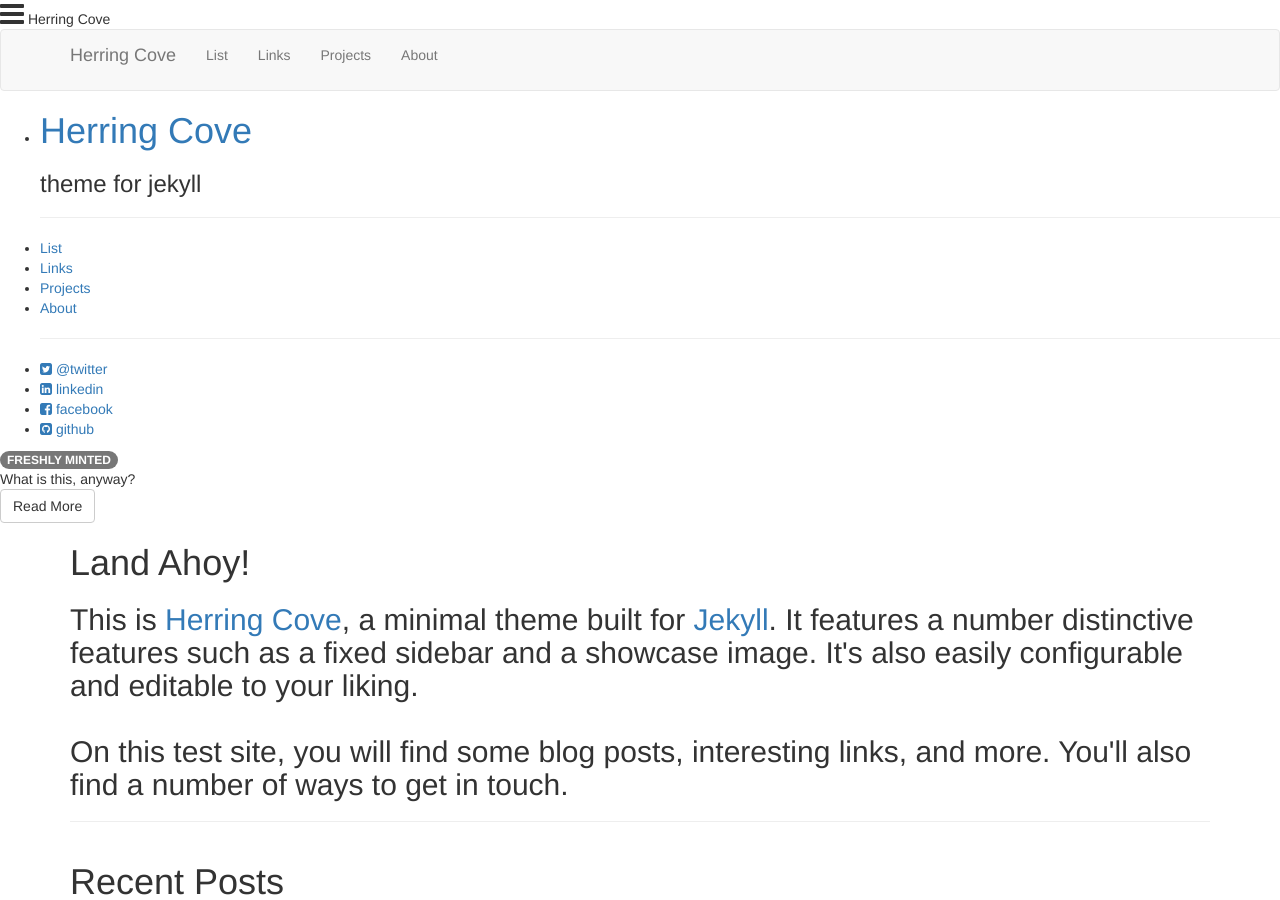
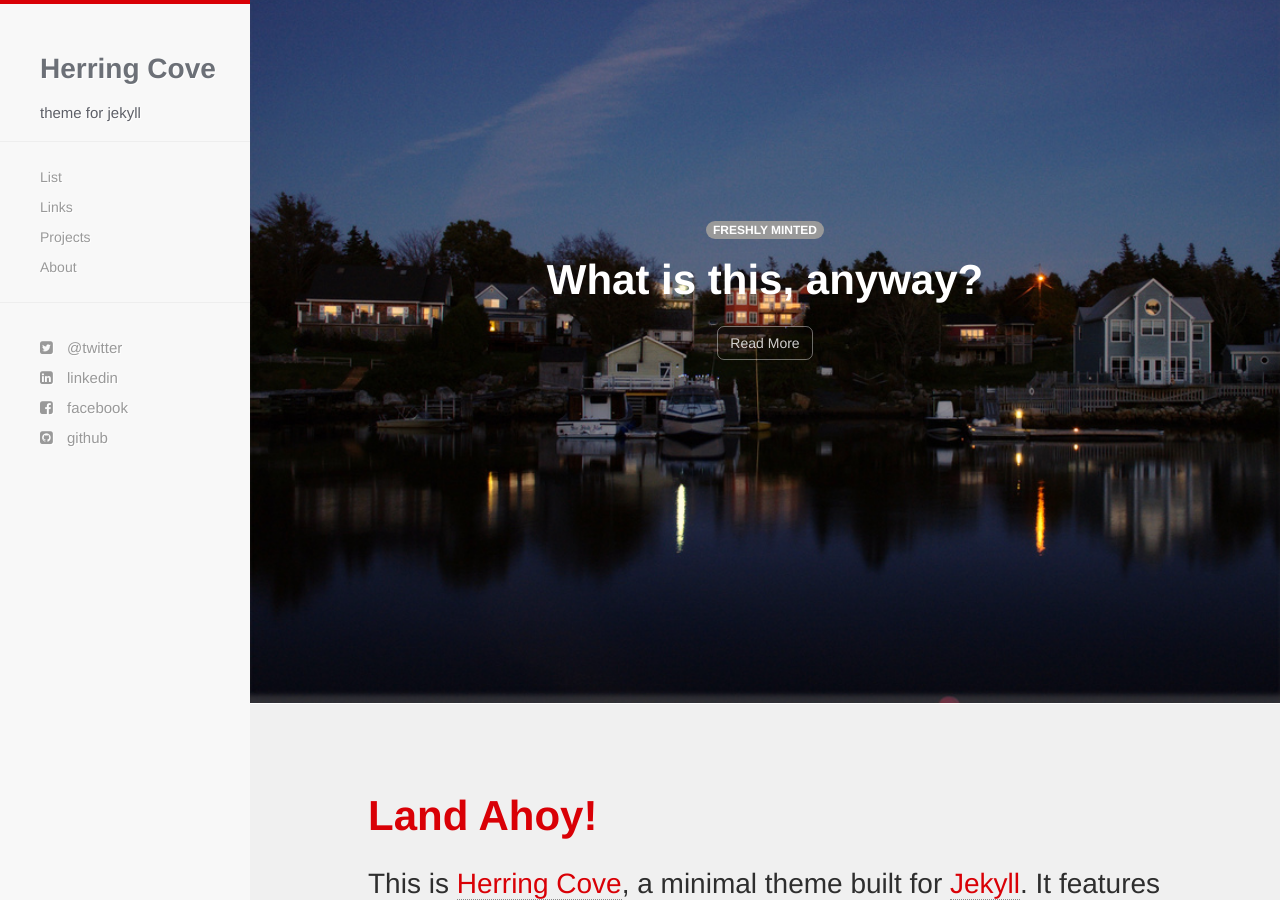
Before and after one commit to naffan2014/naffan2014.github.io, a Jekyll site: the page built from index.html, in a window 1280 px wide and 900 px high. Built offline with Jekyll 4.4.1, drawn with Linux system fonts in a browser that asks for light colours; nearby versions of some CDN libraries; library files that are not in the unit come from our copies; Markdown is read by kramdown in place of the engine named in the settings; some of the changed lines change nothing that is shown.

Commit message:
no message

```diff
--- a/_config.yml
+++ b/_config.yml
@@ -1,6 +1,6 @@
 name: Herring Cove
 author: Herring Cove
-baseurl: naffan2014.github.io
+baseurl: /
 description: theme for jekyll
 github: http://www.github.com/arnp
 twitter: http://www.twitter.com/
```
